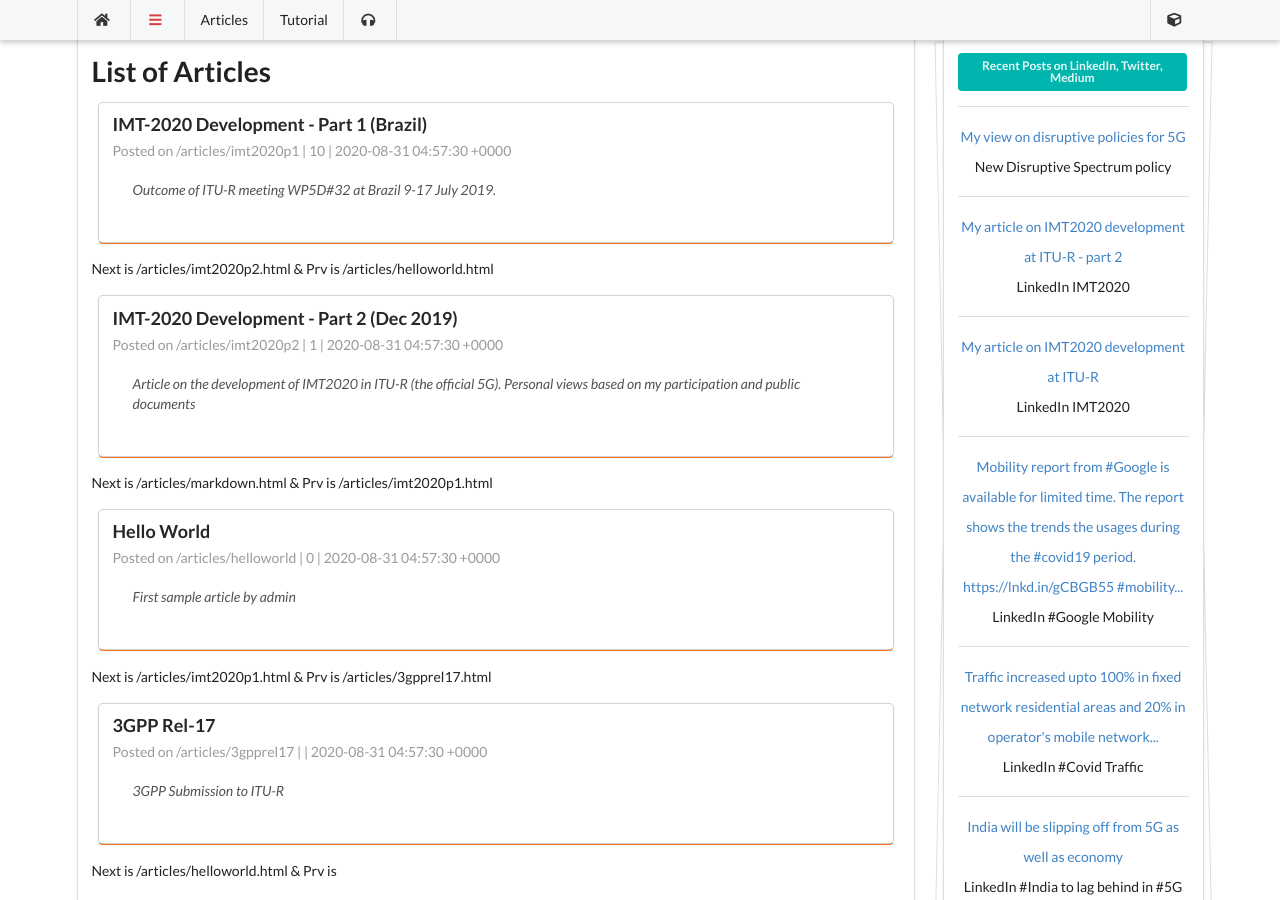
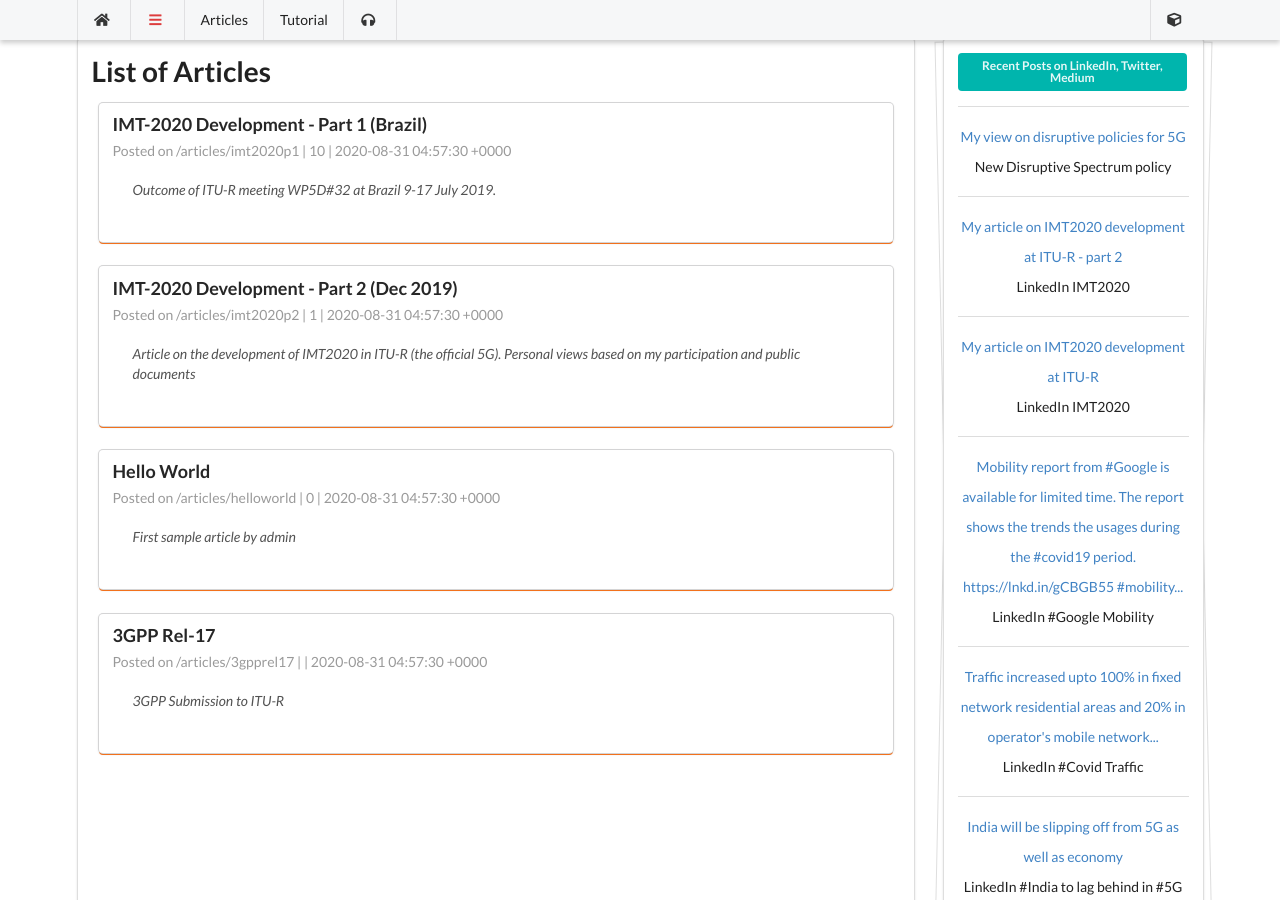
Before and after one commit to wiless/wiless.github.io, a Jekyll site: the page built from articles.html, in a window 1280 px wide and 900 px high, scrolled down 304 px. Built offline with Jekyll 4.4.1, drawn with Linux system fonts in a browser that asks for light colours; nearby versions of some CDN libraries; some web fonts are replaced; comment, search, counter and statistics services are not loaded; a style sheet for code colours, icons or effects is not loaded.

Commit message:
Update articles.html

```diff
--- a/articles.html
+++ b/articles.html
@@ -21,7 +21,6 @@ permalink: /articles
             </div>
         </div>
     </a>
-                Next is {{item.next.url}} & Prv is {{ item.previous.url}}
 </div>
 {% endunless %}
 {% endfor %}
```
